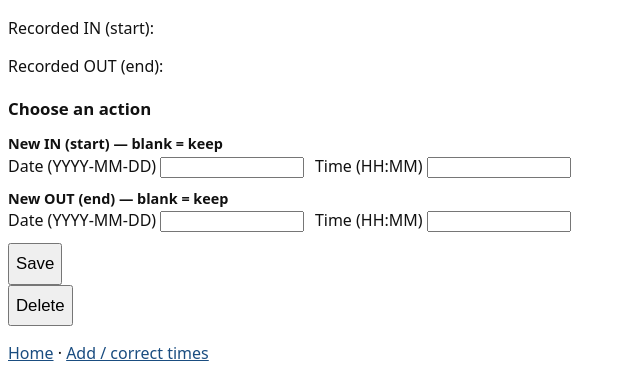
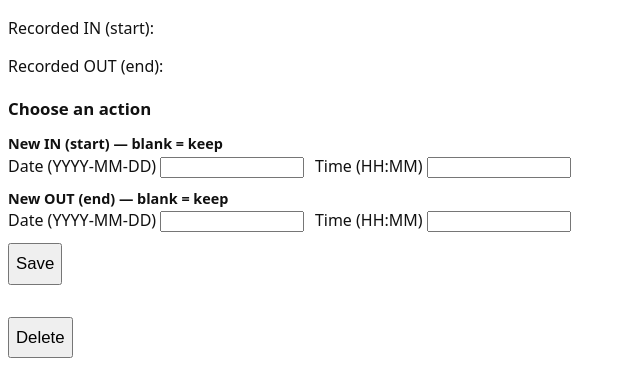
Before and after one commit to adude00/timesheet, a Flask app: template templates/entry.html in a window 1280 px wide. Shown: the part 42-417 px from the top of the page, without its empty margins (0-640 px from the left). Run offline with Flask 3, Linux system fonts and the light colour scheme; the template is opened without the code that fills it, so the values that code supplies are empty; parts of the project's set-up code (start-up, migrations or seed data) failed here and were passed over.

Commit message:
delete in basso

```diff
--- a/static/style.css
+++ b/static/style.css
@@ -30,6 +30,7 @@ a { color: #1a4d80; }
 .footnote { font-size: 0.85rem; color: #444; }
 .edit-group { margin-bottom: 0.7rem; }
 .group-label { font-weight: 600; font-size: 0.9rem; }
+.delete-form { margin-top: 2rem; }
 
 /* Touch targets: big buttons, comfortable padding. */
 .punch { display: flex; gap: 0.75rem; }
--- a/templates/entry.html
+++ b/templates/entry.html
@@ -45,7 +45,7 @@
   <button type="submit" class="big">Save</button>
 </form>
 
-<form method="post" action="/times/delete" class="op">
+<form method="post" action="/times/delete" class="op delete-form">
   <input type="hidden" name="interval_id" value="{{ entry.id }}">
   <input type="hidden" name="from" value="entry">
   <input type="hidden" name="confirm" value="DELETE">
```
